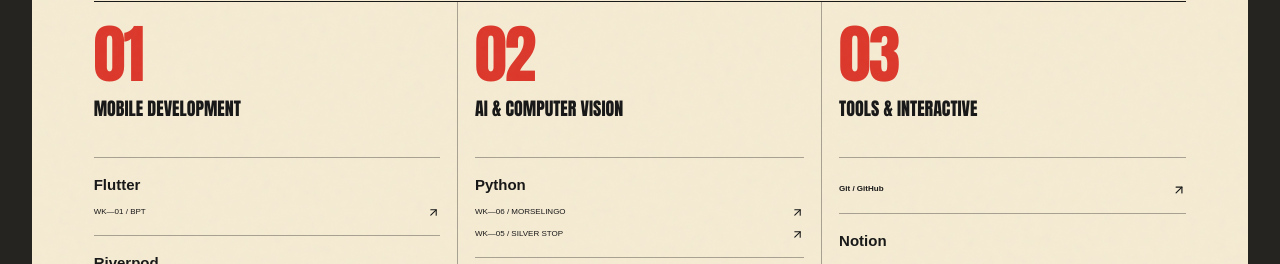
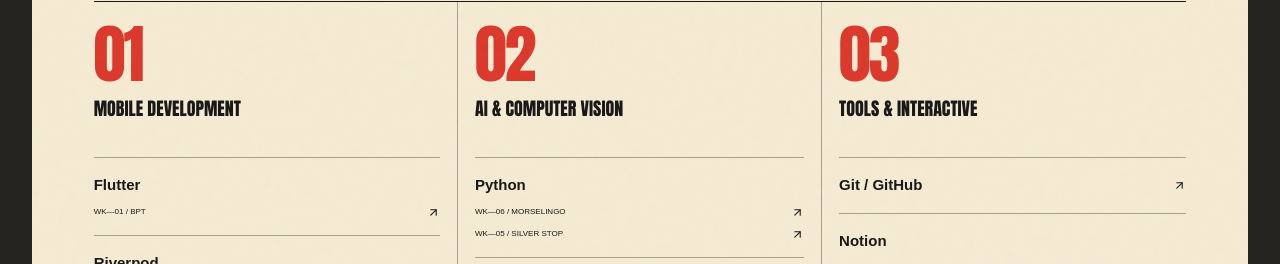
Before and after one commit to improvv/portfolio, a React (Vite) app: page /#/ in a window 1280 px wide. Shown: the part 7983-8247 px from the top of the page. Built offline with nearby package versions, Linux system fonts and the light colour scheme.

Commit message:
fix: Git / GitHub 링크 글씨 크기와 화살표 위치 정렬

```diff
--- a/src/components/Home.tsx
+++ b/src/components/Home.tsx
@@ -715,7 +715,7 @@ function Skills() {
                         rel="noopener noreferrer"
                       >
                         {skill.name}
-                        <ArrowUpRight size={14} aria-hidden="true" />
+                        <ArrowUpRight size={13} aria-hidden="true" />
                       </a>
                     ) : (
                       skill.name
--- a/src/styles.css
+++ b/src/styles.css
@@ -2834,11 +2834,18 @@ body {
     border-top: 0;
   }
 }
-.skill-link {
-  display: inline-flex;
+.skill h4 .skill-link {
+  display: flex;
+  justify-content: space-between;
   align-items: center;
   gap: 5px;
-}
-.skill-link:hover {
+  margin: 0;
+  padding: 0;
+  border: 0;
+  font: inherit;
+  letter-spacing: inherit;
+  color: inherit;
+}
+.skill h4 .skill-link:hover {
   color: var(--red);
 }
```
